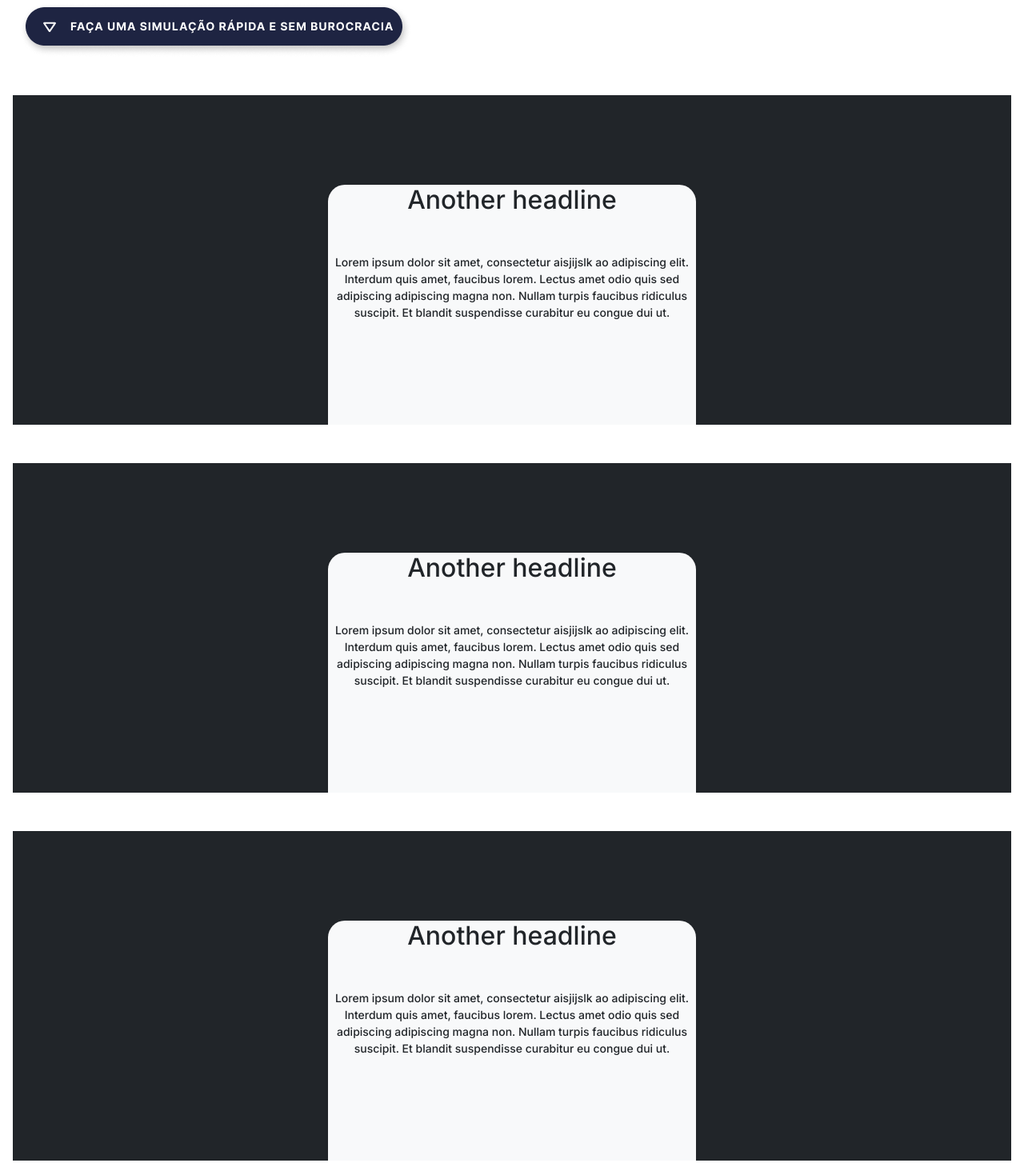
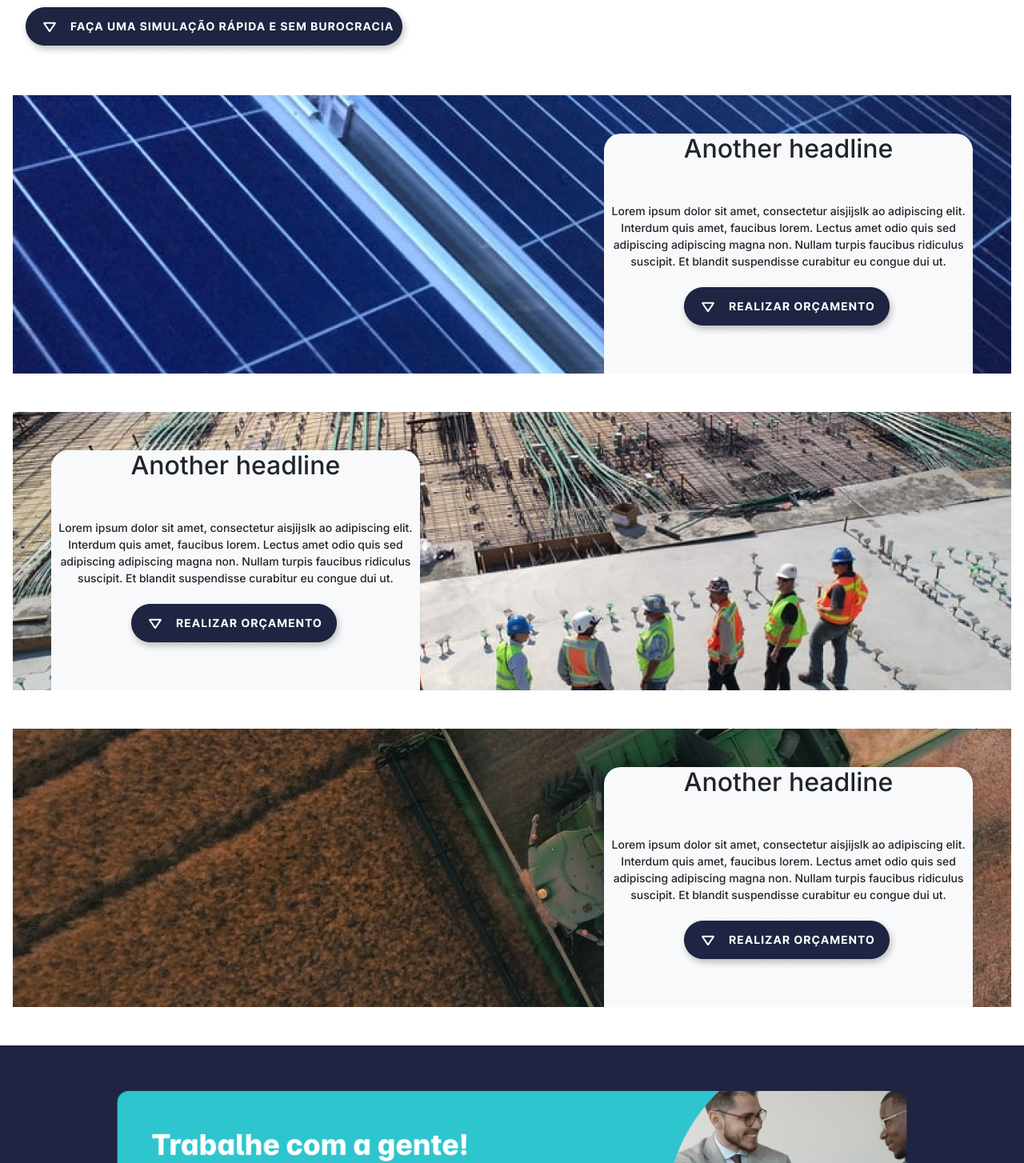
Before and after one commit to davidevtere/metta, a website: page index.html in a window 1280 px wide. Shown: the part 1508-2962 px from the top of the page at 80% size. Drawn offline with nearby package versions, Linux system fonts and the light colour scheme.

Commit message:
implemented intermediate section

```diff
--- a/css/style.css
+++ b/css/style.css
@@ -60,3 +60,28 @@ Intermediate Section
 .font-cards {
     font-size:14px;
 }
+
+.bg-agronomia {
+    background-image: url(/assets/img-body/bg-agronomia.png);
+}
+
+.bg-engenharia {
+    background-image: url(/assets/img-body/bg-engenharia.png);
+}
+.bg-energiasolar {
+    background-image: url(/assets/img-body/bg-energiasolar.png);
+}
+
+.cards-right {
+    border-radius: 21px 21px 0 0;
+    width: 40%;
+    height: 300px;
+    float: right;
+}
+
+.cards-left {
+    border-radius: 21px 21px 0 0;
+    width: 40%;
+    height: 300px;
+    float: left;
+}
--- a/index.html
+++ b/index.html
@@ -122,17 +122,16 @@
 
     <div class="d-md-flex flex-md-equal w-100 my-md-5 ps-md-3">
         <div class="">
-            <div class="bg-dark me-md-3 pt-3 px-3 pt-md-5 px-md-5 text-center text-white overflow-hidden">
-                <div class="my-3 py-3">
-
-                </div>
-                <div class="bg-light text-dark shadow-sm mx-auto"
-                    style="width: 40%; height: 300px; border-radius: 21px 21px 0 0;">
+            <div class="bg-energiasolar me-md-3 pt-3 px-3 pt-md-5 px-md-5 text-center overflow-hidden">
+                <div class="bg-light text-dark shadow-sm mx-auto cards-right">
                     <h2 class="font-weight-bold">Another headline</h2>
                     <p class="mt-5 font-cards">Lorem ipsum dolor sit amet, consectetur aisjijslk ao adipiscing elit.
                         Interdum quis amet, faucibus lorem. Lectus amet odio quis sed adipiscing adipiscing magna non.
                         Nullam turpis faucibus ridiculus suscipit. Et blandit suspendisse curabitur eu congue dui ut.
                     </p>
+                    <div class="">
+                        <a href="#"><img src="/assets/img-body/Botao-orcamento.png" alt=""></a>
+                    </div>
                 </div>
             </div>
         </div>
@@ -143,17 +142,16 @@
     <!-- Metta Engenharia start -->
     <div class="d-md-flex flex-md-equal w-100 my-md-5 ps-md-3">
         <div class="">
-            <div class="bg-dark me-md-3 pt-3 px-3 pt-md-5 px-md-5 text-center text-white overflow-hidden">
-                <div class="my-3 py-3">
-
-                </div>
-                <div class="bg-light text-dark shadow-sm mx-auto"
-                    style="width: 40%; height: 300px; border-radius: 21px 21px 0 0;">
+            <div class="bg-engenharia me-md-3 pt-3 px-3 pt-md-5 px-md-5 text-center overflow-hidden">
+                <div class="bg-light text-dark shadow-sm mx-auto cards-left">
                     <h2 class="font-weight-bold">Another headline</h2>
                     <p class="mt-5 font-cards">Lorem ipsum dolor sit amet, consectetur aisjijslk ao adipiscing elit.
                         Interdum quis amet, faucibus lorem. Lectus amet odio quis sed adipiscing adipiscing magna non.
                         Nullam turpis faucibus ridiculus suscipit. Et blandit suspendisse curabitur eu congue dui ut.
                     </p>
+                    <div class="">
+                        <a href="#"><img src="/assets/img-body/Botao-orcamento.png" alt=""></a>
+                    </div>
                 </div>
             </div>
         </div>
@@ -164,17 +162,16 @@
 
     <div class="d-md-flex flex-md-equal w-100 my-md-5 ps-md-3">
         <div class="">
-            <div class="bg-dark me-md-3 pt-3 px-3 pt-md-5 px-md-5 text-center text-white overflow-hidden">
-                <div class="my-3 py-3">
-
-                </div>
-                <div class="bg-light text-dark shadow-sm mx-auto"
-                    style="width: 40%; height: 300px; border-radius: 21px 21px 0 0;">
+            <div class="bg-agronomia me-md-3 pt-3 px-3 pt-md-5 px-md-5 text-center overflow-hidden">
+                <div class="bg-light text-dark shadow-sm mx-auto cards-right">
                     <h2 class="font-weight-bold">Another headline</h2>
                     <p class="mt-5 font-cards">Lorem ipsum dolor sit amet, consectetur aisjijslk ao adipiscing elit.
                         Interdum quis amet, faucibus lorem. Lectus amet odio quis sed adipiscing adipiscing magna non.
                         Nullam turpis faucibus ridiculus suscipit. Et blandit suspendisse curabitur eu congue dui ut.
                     </p>
+                    <div class="">
+                        <a href="#"><img src="/assets/img-body/Botao-orcamento.png" alt=""></a>
+                    </div>
                 </div>
             </div>
         </div>
@@ -202,55 +199,6 @@
     </div>
 
     <!-- Footer emd -->
-
-    <!-- JS here
-    <script src="js/vendor/modernizr-3.5.0.min.js"></script>
-    <script src="js/vendor/jquery-1.12.4.min.js"></script>
-    <script src="js/popper.min.js"></script>
-    <script src="js/bootstrap.min.js"></script>
-    <script src="js/owl.carousel.min.js"></script>
-    <script src="js/isotope.pkgd.min.js"></script>
-    <script src="js/ajax-form.js"></script>
-    <script src="js/waypoints.min.js"></script>
-    <script src="js/jquery.counterup.min.js"></script>
-    <script src="js/imagesloaded.pkgd.min.js"></script>
-    <script src="js/scrollIt.js"></script>
-    <script src="js/jquery.scrollUp.min.js"></script>
-    <script src="js/wow.min.js"></script>
-    <script src="js/nice-select.min.js"></script>
-    <script src="js/jquery.slicknav.min.js"></script>
-    <script src="js/jquery.magnific-popup.min.js"></script>
-    <script src="js/plugins.js"></script>
-    <script src="js/gijgo.min.js"></script>
-    <script src="https://cdn.jsdelivr.net/npm/bootstrap@5.1.3/dist/js/bootstrap.bundle.min.js"
-        integrity="sha384-ka7Sk0Gln4gmtz2MlQnikT1wXgYsOg+OMhuP+IlRH9sENBO0LRn5q+8nbTov4+1p"
-        crossorigin="anonymous"></script>
-    contact js-->
-    <!-- <script src="js/contact.js"></script>
-    <script src="js/jquery.ajaxchimp.min.js"></script>
-    <script src="js/jquery.form.js"></script>
-    <script src="js/jquery.validate.min.js"></script>
-    <script src="js/mail-script.js"></script>
-
-    <script src="js/main.js"></script>
-    <script>
-        $('#datepicker').datepicker({
-            iconsLibrary: 'fontawesome',
-            icons: {
-                rightIcon: '<span class="fa fa-caret-down"></span>'
-            }
-        });
-        $('#datepicker2').datepicker({
-            iconsLibrary: 'fontawesome',
-            icons: {
-                rightIcon: '<span class="fa fa-caret-down"></span>'
-            }
-
-        });
-        $(document).ready(function () {
-            $('.js-example-basic-multiple').select2();
-        });
-    </script> -->
 </body>
 
 </html>
```
Also changed, not shown: assets/img-body/Botao-orcamento.png (added), assets/img-body/bg-agronomia.png (added), assets/img-body/bg-energiasolar.png (added), assets/img-body/bg-engenharia.png (added).
